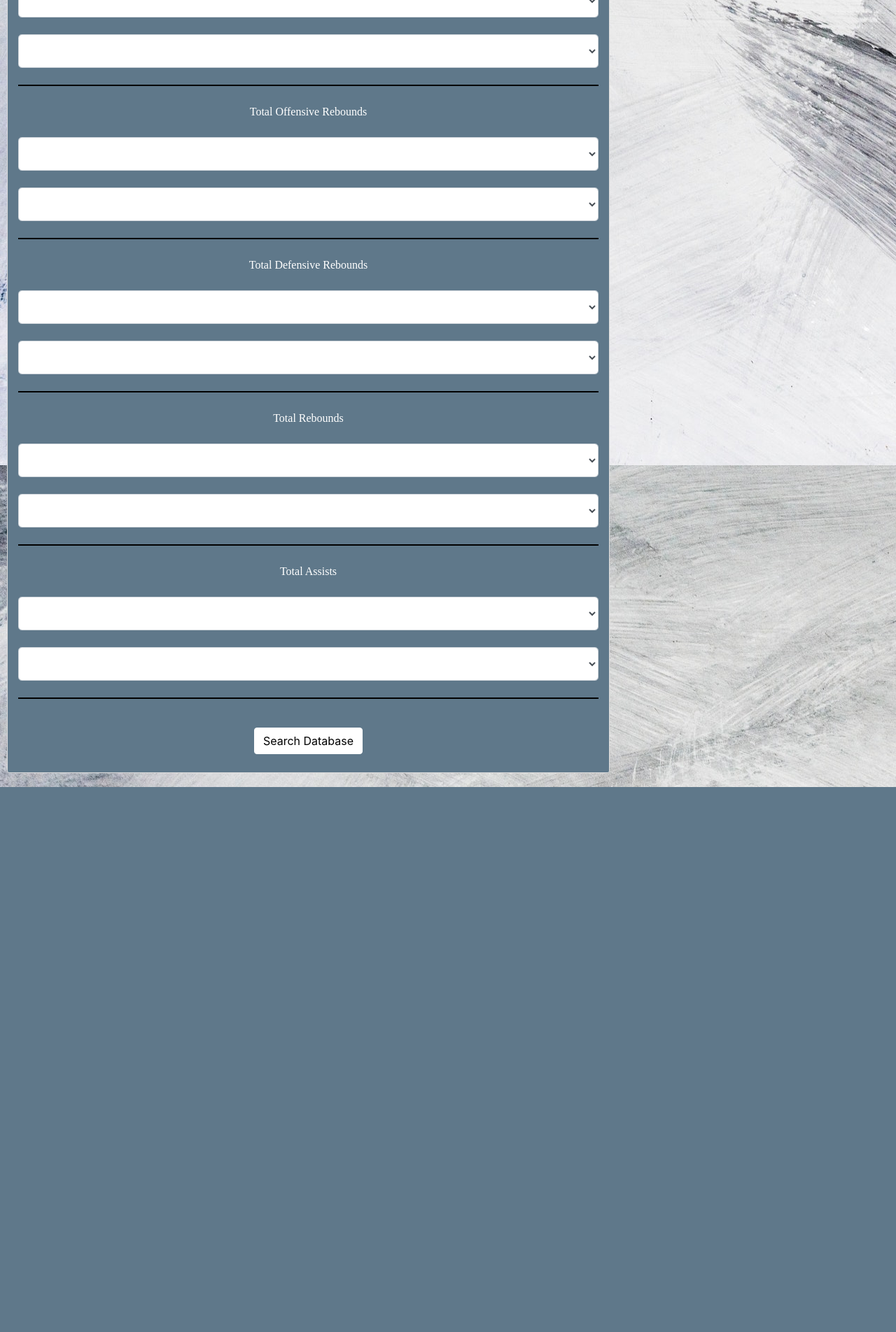
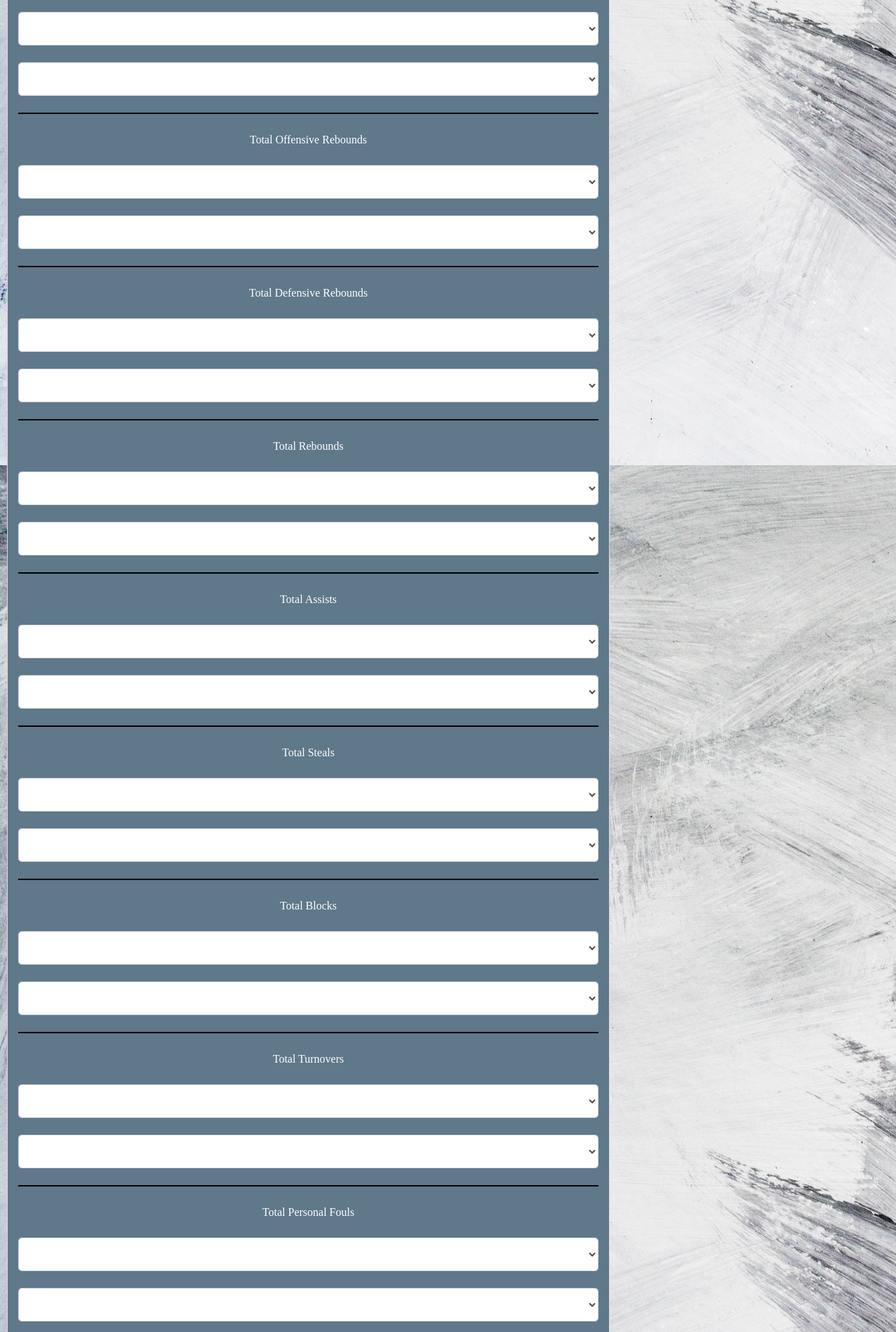
Before and after one commit to pychthonic/mammoth-flask-blog, a Flask app: page /nba-stats in a window 1280 px wide. Shown: the part 4336-6240 px from the top of the page at 70% size. Before the commit the page ends 5461 px from the top, so only its background shows below. Run offline with Flask 2, Linux system fonts and the light colour scheme; data that the repository does not hold is empty; some libraries are stand-ins or nearby versions.

Commit message:
continued work on nba stat search

```diff
--- a/mammothflaskblog/nba_stat/forms.py
+++ b/mammothflaskblog/nba_stat/forms.py
@@ -69,6 +69,20 @@ class NBAStatForm(FlaskForm):
 			("PHO", "Phoenix Suns"), ("POR", "Portland Trail Blazers"), ("SAC", "Sacramento Kings"), ("SAS", "San Antonio Spurs"),
 			("TOR", "Toronto Raptors"), ("UTA", "Utah Jazz"), ("WAS", "Washington Wizards")]
 						)
+
+	search_criteria = [('points', 'Points'), ('position', 'Position'), ('age', 'Age'), ('games', 'Games Played'),
+					   ('games_started', 'Games Started'), ('minutes_played', 'Minutes Played'), ('field_goals', 'Field Goals'),
+					   ('field_goal_attempts', 'Field Goal Attempts'), ('field_goal_percentage', 'Field Goal Percentage'),
+					   ('three_point_shots_made', 'Three Point Shots Made'), ('three_point_attempts', 'Three Point Attempts'),
+					   ('three_point_percentage', 'Three Point Percentage'), ('two_point_shots_made', 'Two Point Shots Made'),
+					   ('two_point_attempts', 'Two Point Attempts'), ('two_point_percentage', 'Two Point Percentage'),
+					   ('free_throws_made', 'Free Throws Made'), ('free_throw_attempts', 'Free Throw Attempts'),
+					   ('free_throw_percentage', 'Free Throw Percentage'), ('defensive_rebounds', 'Defensive Rebounds'),
+					   ('offensive_rebounds', 'Offensive Rebounds'), ('total_rebounds', 'Total Rebounds'),
+					   ('assists', 'Assists'), ('steals', 'Steals'), ('blocks', 'Blocks'), ('turnovers', 'Turnovers'),
+					   ('personal_fouls', 'Personal Fouls')]
+
+
 
 	blank_tuple = (0, "")
 	age_list = [(num, num) for num in range(18,43)]
@@ -279,12 +293,50 @@ class NBAStatForm(FlaskForm):
 		choices=[("", ""), (">=", "At Least"), ("<=", "At Most")]
 		)
 
+	steals_list = [(num, num) for num in range(20, 180, 20)]
+	steals_list.insert(0, blank_tuple)
+	steals = SelectField(
+		'Total Steals', coerce=int, default=("",""),
+		choices=steals_list)
+	steals_range = SelectField(
+		'At Least, At Most',
+		choices=[("", ""), (">=", "At Least"), ("<=", "At Most")]
+		)
 
+	blocks_list = [(num, num) for num in range(20, 200, 20)]
+	blocks_list.insert(0, blank_tuple)
+	blocks = SelectField(
+		'Total Blocks', coerce=int, default=("",""),
+		choices=blocks_list)
+	blocks_range = SelectField(
+		'At Least, At Most',
+		choices=[("", ""), (">=", "At Least"), ("<=", "At Most")]
+		)
 
-	steals = IntegerField('Steals')
-	blocks = IntegerField('Blocks')
-	turnovers = IntegerField('Turnovers')
-	personal_fouls = IntegerField('Personal Fouls')
+	turnovers_list = [(num, num) for num in range(50, 400, 50)]
+	turnovers_list.insert(0, blank_tuple)
+	turnovers = SelectField(
+		'Total Turnovers', coerce=int, default=("",""),
+		choices=turnovers_list)
+	turnovers_range = SelectField(
+		'At Least, At Most',
+		choices=[("", ""), (">=", "At Least"), ("<=", "At Most")]
+		)
+
+	personal_fouls_list = [(num, num) for num in range(50, 300, 50)]
+	personal_fouls_list.insert(0, blank_tuple)
+	personal_fouls = SelectField(
+		'Total Personal Fouls', coerce=int, default=("",""),
+		choices=personal_fouls_list)
+	personal_fouls_range = SelectField(
+		'At Least, At Most',
+		choices=[("", ""), (">=", "At Least"), ("<=", "At Most")]
+		)
+
+	sort_by_list = search_criteria
+	sort_by_list.insert(0, ("", ""))
+	sort_by = SelectField(
+		'Sort Results By', default=("",""),
+		choices=sort_by_list)
 
 	submit_search = SubmitField('Search Database')
-	sort_by = IntegerField('Sort By')
--- a/mammothflaskblog/nba_stat/routes.py
+++ b/mammothflaskblog/nba_stat/routes.py
@@ -29,7 +29,24 @@ def search_nba_stats():
     form = NBAStatForm()
 
     if form.validate_on_submit():
-        players_found = NBAStat.query.order_by(NBAStat.id)
+
+
+
+
+
+        if form.sort_by.data:
+
+            players_found = NBAStat.query.order_by(getattr(NBAStat, form.sort_by.data).desc())
+
+
+
+
+
+
+
+
+        else:
+            players_found = NBAStat.query.order_by(NBAStat.id)
         if form.name.data:
             players_found = players_found.filter_by(name=form.name.data.split(', ')[0])
             players_found = players_found.filter_by(team=form.name.data.split(', ')[1])
@@ -178,9 +195,29 @@ def search_nba_stats():
             elif form.assists_range.data == "<=":
                 players_found = players_found.filter(NBAStat.assists <= form.assists.data)
 
+        if form.steals.data:
+            if form.steals_range.data == ">=":
+                players_found = players_found.filter(NBAStat.steals >= form.steals.data)
+            elif form.steals_range.data == "<=":
+                players_found = players_found.filter(NBAStat.steals <= form.steals.data)
 
+        if form.blocks.data:
+            if form.blocks_range.data == ">=":
+                players_found = players_found.filter(NBAStat.blocks >= form.blocks.data)
+            elif form.blocks_range.data == "<=":
+                players_found = players_found.filter(NBAStat.blocks <= form.blocks.data)
 
+        if form.turnovers.data:
+            if form.turnovers_range.data == ">=":
+                players_found = players_found.filter(NBAStat.turnovers >= form.turnovers.data)
+            elif form.turnovers_range.data == "<=":
+                players_found = players_found.filter(NBAStat.turnovers <= form.turnovers.data)
 
+        if form.personal_fouls.data:
+            if form.personal_fouls_range.data == ">=":
+                players_found = players_found.filter(NBAStat.personal_fouls >= form.personal_fouls.data)
+            elif form.personal_fouls_range.data == "<=":
+                players_found = players_found.filter(NBAStat.personal_fouls <= form.personal_fouls.data)
 
 
         players_found_count = players_found.count()
@@ -198,6 +235,10 @@ def search_nba_stats():
                 search_summary = f"Found {players_found_count} players on {len(teams_count)} team"
             else:
                 search_summary = f"Found {players_found_count} players on {len(teams_count)} teams"
+
+
+
+
 
 
 
--- a/mammothflaskblog/static/main.css
+++ b/mammothflaskblog/static/main.css
@@ -97,16 +97,38 @@ body {
 
 .item-right {
   width: 100%;
-
   text-align: right;
-    font-family: Avantgarde;
+  font-family: Avantgarde;
 }
 
 .item-center {
   width: 100%;
   text-align: center;
-    font-family: Avantgarde;
+  font-family: Avantgarde;
 }
+
+
+.stat-item-left {
+  text-align: left;
+  width: 100%;
+  font-family: Avantgarde;
+  font-size: 90%;
+}
+
+.stat-item-right {
+  width: 100%;
+  text-align: right;
+  font-family: Avantgarde;
+  font-size: 90%;
+}
+
+.stat-item-center {
+  width: 100%;
+  text-align: center;
+  font-family: Avantgarde;
+}
+
+
 
 .item-center-team {
   width: 100%;
--- a/mammothflaskblog/templates/nba_stat_search.html
+++ b/mammothflaskblog/templates/nba_stat_search.html
@@ -6,7 +6,7 @@
 			<fieldset class="form-group">
 
 				<br>
-				<h3 class="centered-text bottom-border-line">NBA 2018/19 Stat Search<br><br></h3><p class="bottom-border-line">This is a search engine that acts as a stat filter. You can find out an individual player's stats by selecting their name, or find out all the shooting guards under the age of 25 who had at least 500 rebounds, and scored at least 1000 points. Scroll all the way down to the bottom of the screen for the Search Database button after you've selected all the filters you want.<br><br></p>
+				<h3 class="centered-text bottom-border-line">NBA 2018/19 Stat Search<br><br></h3><p>This is a search engine that acts as a stat filter. You can find out an individual player's stats by selecting their name, or find out all the Small Forwards who had at least 500 rebounds and 1000 points, and sort by how many assists they had.</p><p class="bottom-border-line">Scroll all the way down to the bottom for the 'Sort Results By' feature and 'Search Database' button and after you've selected all the filters you want.<br><br></p>
 
 
 
@@ -664,6 +664,137 @@
 					{% endif %}
 				</div>
 
+				<div class="form-group bottom-border-line">
+					<p class="centered-text">{{ form.steals.label(class="form-control-label") }}</p>
+
+					{% if form.steals_range.errors %}
+						{{ form.steals_range(class="form-control form-control-lg is-invalid") }}
+						<div class="invalid-feedback">
+							{% for error in form.steals_range.errors %}
+								<span>{{ error }}</span>
+							{% endfor %}
+						</div>
+						<br>
+					{% else %}
+						{{ form.steals_range(class="form-control form-control-lg") }}<br>
+					{% endif %}
+
+					{% if form.steals.errors %}
+						{{ form.steals(class="form-control form-control-lg is-invalid") }}
+						<div class="invalid-feedback">
+							{% for error in form.steals.errors %}
+								<span>{{ error }}</span>
+							{% endfor %}
+						</div>
+						<br>
+					{% else %}
+						{{ form.steals(class="form-control form-control-lg") }}<br>
+					{% endif %}
+				</div>
+
+				<div class="form-group bottom-border-line">
+					<p class="centered-text">{{ form.blocks.label(class="form-control-label") }}</p>
+
+					{% if form.blocks_range.errors %}
+						{{ form.blocks_range(class="form-control form-control-lg is-invalid") }}
+						<div class="invalid-feedback">
+							{% for error in form.blocks_range.errors %}
+								<span>{{ error }}</span>
+							{% endfor %}
+						</div>
+						<br>
+					{% else %}
+						{{ form.blocks_range(class="form-control form-control-lg") }}<br>
+					{% endif %}
+
+					{% if form.blocks.errors %}
+						{{ form.blocks(class="form-control form-control-lg is-invalid") }}
+						<div class="invalid-feedback">
+							{% for error in form.blocks.errors %}
+								<span>{{ error }}</span>
+							{% endfor %}
+						</div>
+						<br>
+					{% else %}
+						{{ form.blocks(class="form-control form-control-lg") }}<br>
+					{% endif %}
+				</div>
+
+
+				<div class="form-group bottom-border-line">
+					<p class="centered-text">{{ form.turnovers.label(class="form-control-label") }}</p>
+
+					{% if form.turnovers_range.errors %}
+						{{ form.turnovers_range(class="form-control form-control-lg is-invalid") }}
+						<div class="invalid-feedback">
+							{% for error in form.turnovers_range.errors %}
+								<span>{{ error }}</span>
+							{% endfor %}
+						</div>
+						<br>
+					{% else %}
+						{{ form.turnovers_range(class="form-control form-control-lg") }}<br>
+					{% endif %}
+
+					{% if form.turnovers.errors %}
+						{{ form.turnovers(class="form-control form-control-lg is-invalid") }}
+						<div class="invalid-feedback">
+							{% for error in form.turnovers.errors %}
+								<span>{{ error }}</span>
+							{% endfor %}
+						</div>
+						<br>
+					{% else %}
+						{{ form.turnovers(class="form-control form-control-lg") }}<br>
+					{% endif %}
+				</div>
+
+				<div class="form-group bottom-border-line">
+					<p class="centered-text">{{ form.personal_fouls.label(class="form-control-label") }}</p>
+
+					{% if form.personal_fouls_range.errors %}
+						{{ form.personal_fouls_range(class="form-control form-control-lg is-invalid") }}
+						<div class="invalid-feedback">
+							{% for error in form.personal_fouls_range.errors %}
+								<span>{{ error }}</span>
+							{% endfor %}
+						</div>
+						<br>
+					{% else %}
+						{{ form.personal_fouls_range(class="form-control form-control-lg") }}<br>
+					{% endif %}
+
+					{% if form.personal_fouls.errors %}
+						{{ form.personal_fouls(class="form-control form-control-lg is-invalid") }}
+						<div class="invalid-feedback">
+							{% for error in form.personal_fouls.errors %}
+								<span>{{ error }}</span>
+							{% endfor %}
+						</div>
+						<br>
+					{% else %}
+						{{ form.personal_fouls(class="form-control form-control-lg") }}<br>
+					{% endif %}
+				</div>
+
+				<div class="form-group bottom-border-line">
+					<p class="centered-text">{{ form.sort_by.label(class="form-control-label") }}</p>
+
+					{% if form.sort_by.errors %}
+						{{ form.sort_by(class="form-control form-control-lg is-invalid") }}
+						<div class="invalid-feedback">
+							{% for error in form.sort_by.errors %}
+								<span>{{ error }}</span>
+							{% endfor %}
+						</div>
+						<br>
+					{% else %}
+						{{ form.sort_by(class="form-control form-control-lg") }}<br>
+					{% endif %}
+				</div>
+
+
+
 			</fieldset>
 
 
```
Also changed, not shown: mammothflaskblog/templates/nba_stat_search_results.html (+39 -8 lines).
